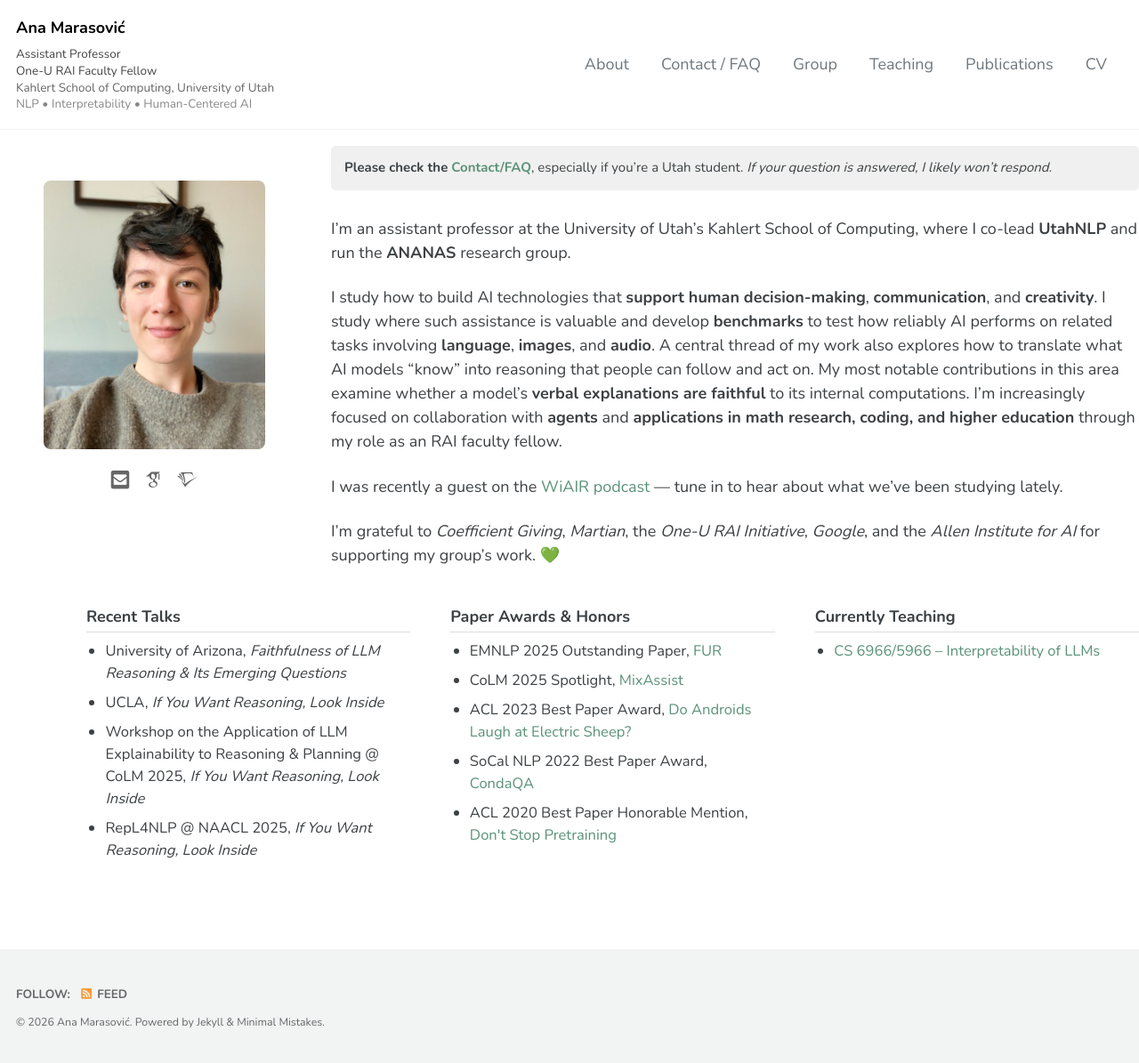
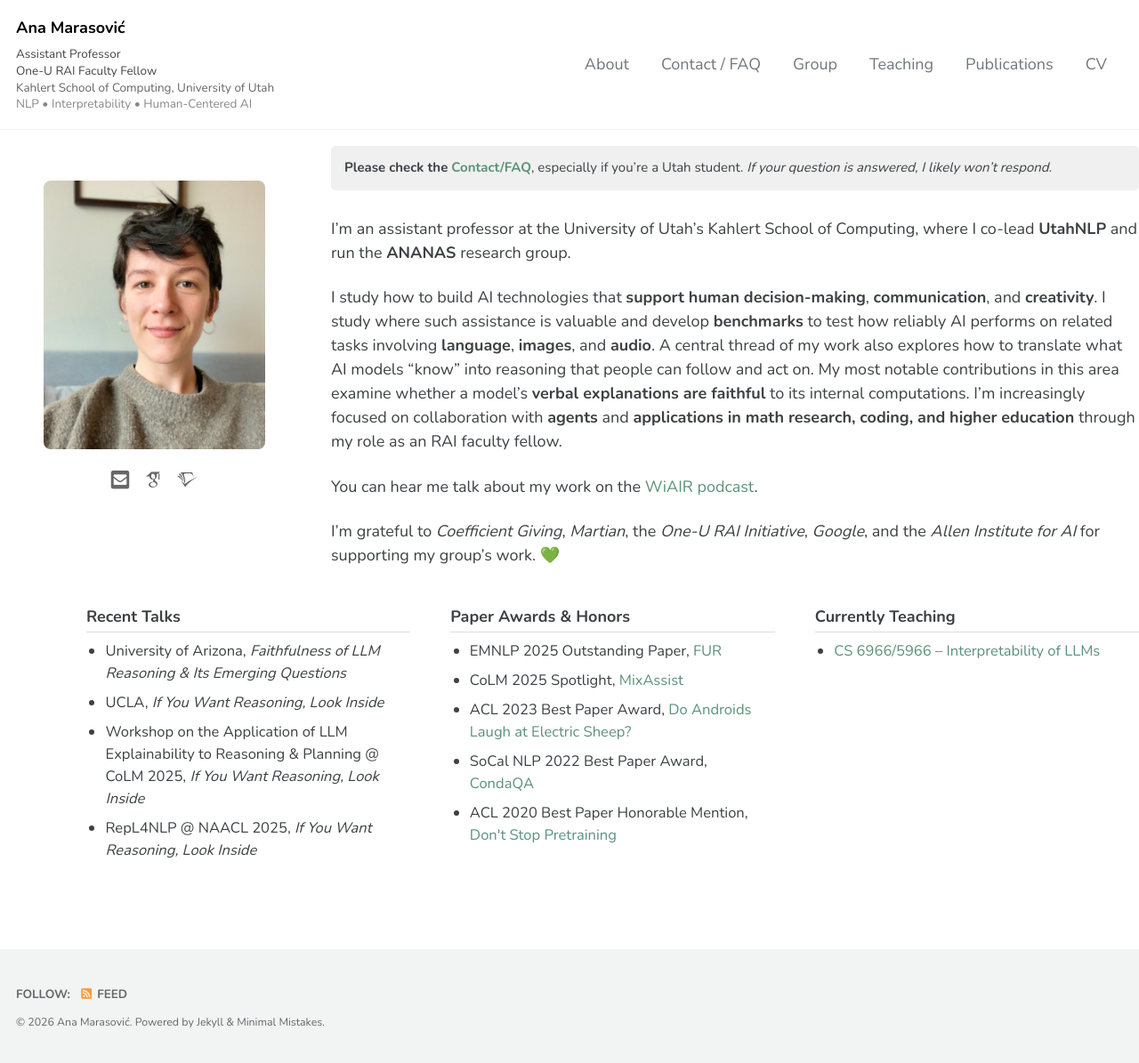
Before and after one commit to amarasovic/amarasovic.github.io, a Jekyll site: the page built from index.md, in a window 1280 px wide. Shown: the whole page at 89% size. Built offline with Jekyll 4.4.1, drawn with Linux system fonts in a browser that asks for light colours; cached includes are drawn as plain includes; some web fonts are replaced; a script that is not in the unit is left out.

Commit message:
Rephrase podcast sentence
Co-Authored-By: Claude Sonnet 4.6 <noreply@anthropic.com>

```diff
--- a/index.md
+++ b/index.md
@@ -25,7 +25,7 @@ I'm an assistant professor at the University of Utah's Kahlert School of Computi
 
 I study how to build AI technologies that **support human decision-making**, **communication**, and **creativity**. I study where such assistance is valuable and develop **benchmarks** to test how reliably AI performs on related tasks involving **language**, **images**, and **audio**. A central thread of my work also explores how to translate what AI models “know” into reasoning that people can follow and act on. My most notable contributions in this area examine whether a model’s **verbal explanations are faithful** to its internal computations. I'm increasingly focused on collaboration with **agents** and **applications in math research, coding, and higher education** through my role as an RAI faculty fellow.
 
-I was recently a guest on the [WiAIR podcast](https://youtu.be/xYb6uokKKOo?si=-zwpPPqBiO5621KG) — tune in to hear about what we've been studying lately.
+You can hear me talk about my work on the [WiAIR podcast](https://youtu.be/xYb6uokKKOo?si=-zwpPPqBiO5621KG).
 
 I'm grateful to *Coefficient Giving*, *Martian*, the *One-U RAI Initiative*, *Google*, and the *Allen Institute for AI* for supporting my group's work. 💚
 
```
